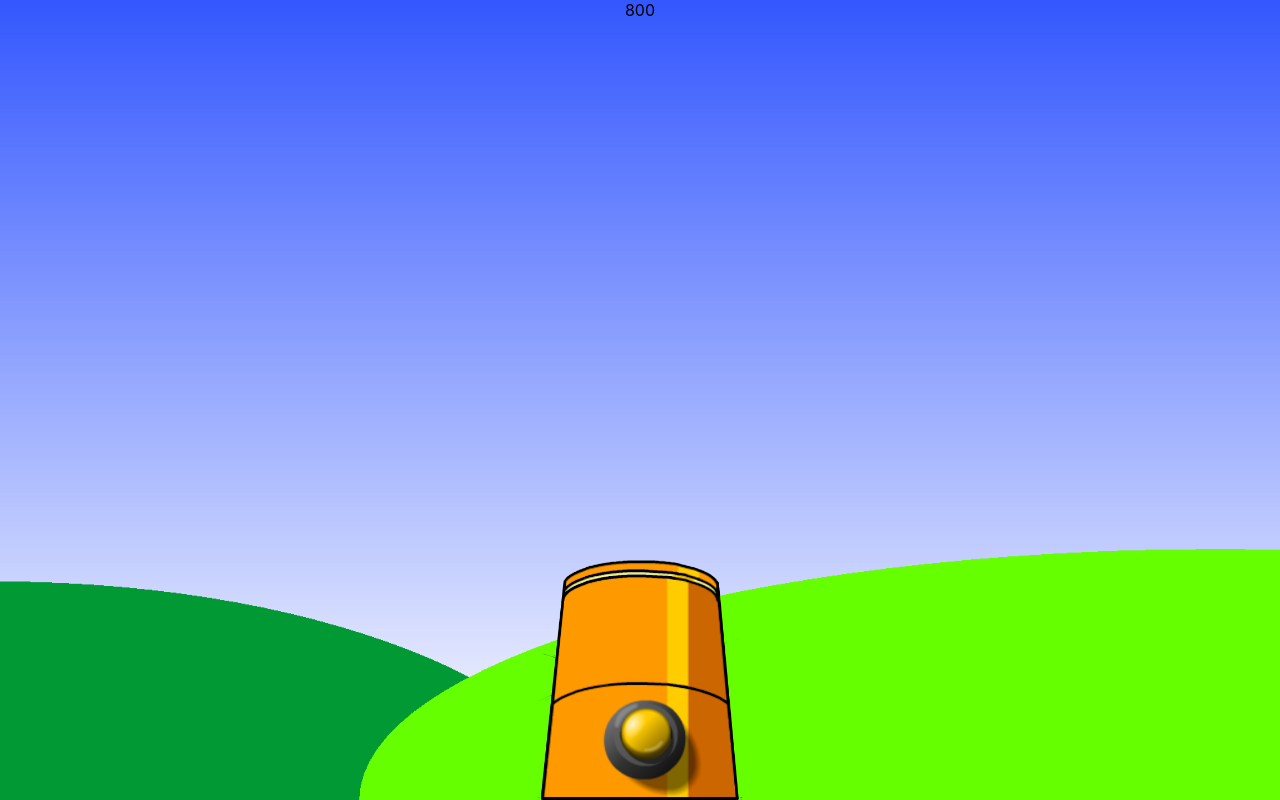
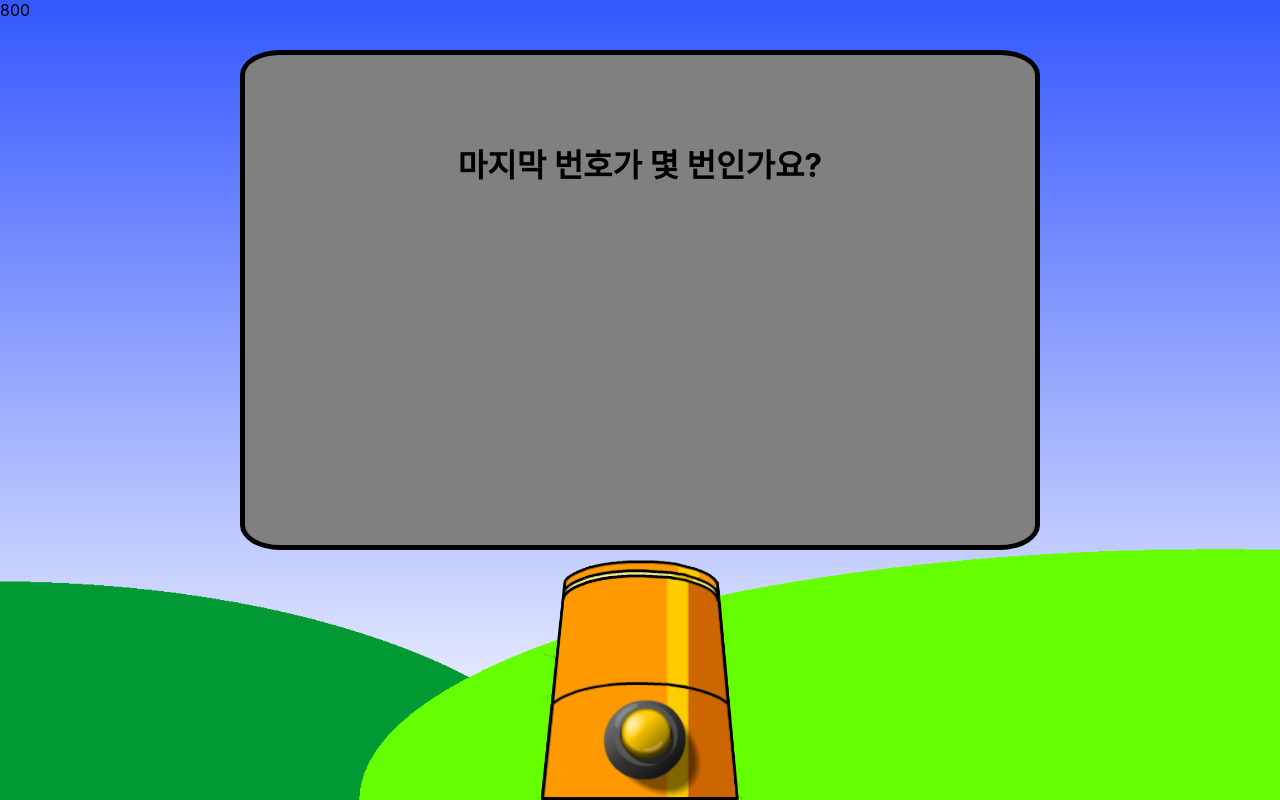
Before and after one commit to my0990/reponsive_test, a React (Create React App) app: page / in a window 1280 px wide. Built offline with nearby package versions, Linux system fonts and the light colour scheme.

Commit message:
inputmodal

```diff
--- a/src/App.js
+++ b/src/App.js
@@ -1,10 +1,12 @@
-import './App.css';
-import Background from './components/background.js'
+import Background from './components/background.js';
+import InputModal from './components/inputModal.js';
 
 function App() {
   return (
     <div className="App">
-      <Background />
+      <Background>
+        <InputModal />
+      </Background>
     </div>
   );
 }
--- a/src/components/background.js
+++ b/src/components/background.js
@@ -33,14 +33,32 @@ const Cannon = styled.div`
     bottom: 0;
     @media screen and (min-width: 768px){
         height: 250px;
-
     }
 `
-function Background(){
+
+const CannonButton = styled.div`
+    width: 5%;
+    height: 10%;
+    bottom: 5%;
+    left: 50%;
+    transform: translate(-50%);
+    position: absolute;
+    border-radius: 100%;
+    cursor: pointer;
+    @media screen and (min-width: 768px){
+        width: 55px;
+        height: 55px;
+        bottom: 40px;
+    }
+
+`
+function Background({children}){
     return(
         <Container>
            <Cannon />
            {window.innerHeight}
+           <CannonButton onClick={()=>{alert('clicked')}}/>
+           {children}
         </ Container>
     )
 }
--- /dev/null
+++ b/src/components/inputModal.js
@@ -0,0 +1,45 @@
+import styled from 'styled-components';
+
+
+const Container = styled.div`
+    width: 50%;
+    height: 50%;
+    border: 5px solid black;
+    border-radius: 5%;
+    position: absolute;
+    bottom: 30%;
+    left: 50%;
+    transform: translate(-50%);
+    background-color: gray;
+    padding-top: 5%;
+    box-sizing: border-box;
+    .h1 {
+        font-size: 2.5vw;
+        text-align: center;
+    }
+    .input {
+        width: 10%;
+        height: 5px;
+    }
+    @media screen and (min-width: 768px){
+        width: 800px;
+        height: 500px;
+        bottom: 250px;
+    }
+
+
+`
+
+function InputModal(){
+    return (
+        <Container>
+            <h1 className='h1'>마지막 번호가 몇 번인가요?</h1>
+            <div style={{textAlign:'center'}}>
+                {/* <input className='input'/>
+                <label>번</label> */}
+            </div>
+        </ Container>
+    )
+}
+
+export default InputModal;
--- a/src/index.css
+++ b/src/index.css
@@ -10,4 +10,5 @@ body {
 code {
   font-family: source-code-pro, Menlo, Monaco, Consolas, 'Courier New',
     monospace;
+
 }
```
